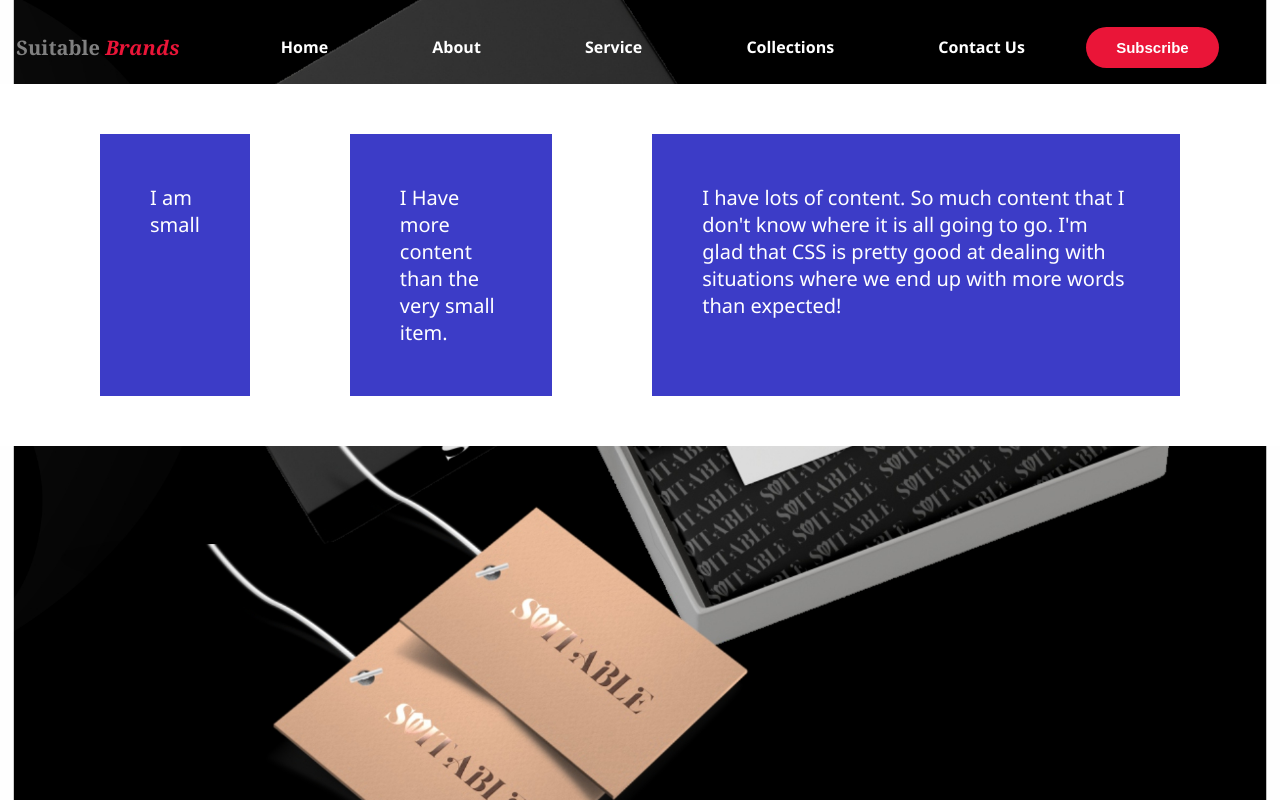
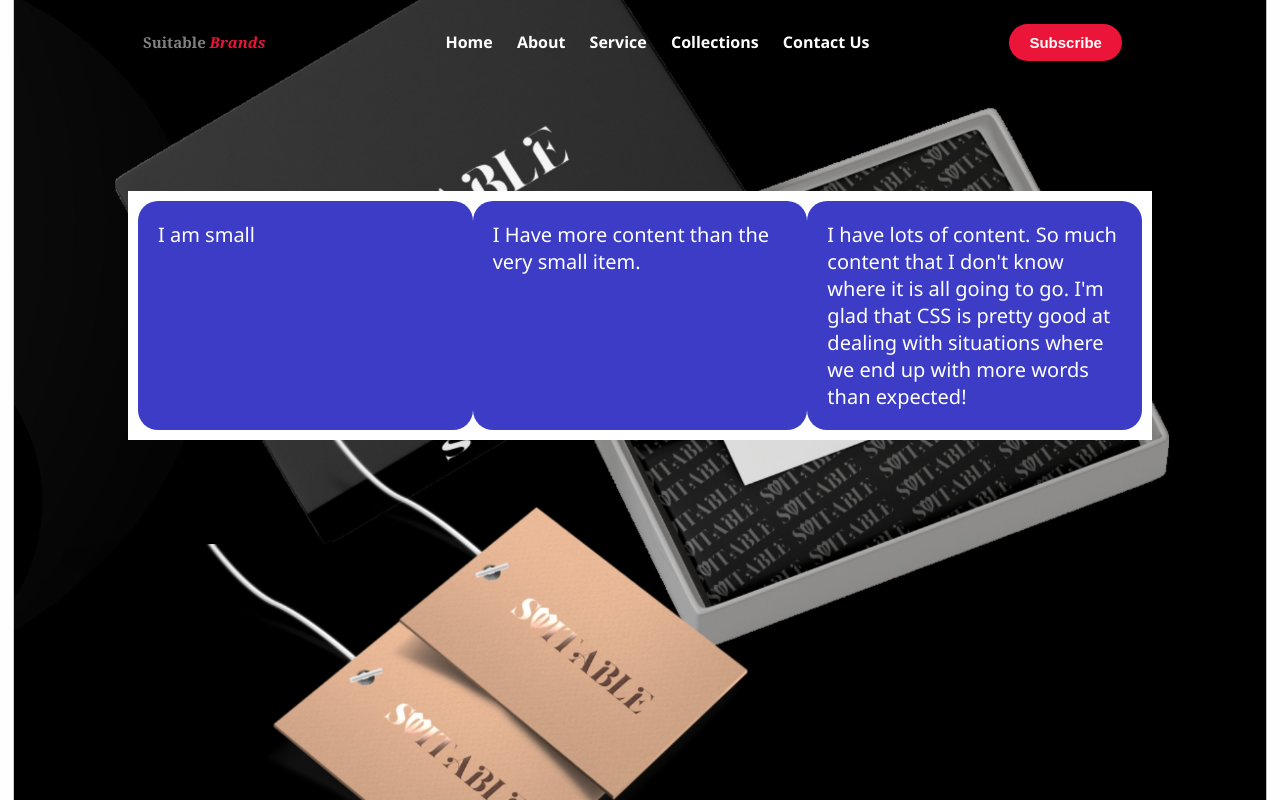
Before and after one commit to digitalpastor/indexx, a plain HTML site: page index.html in a window 1280 px wide. Drawn offline with Linux system fonts and the light colour scheme.

Commit message:
Add files via upload

```diff
--- a/index.html
+++ b/index.html
@@ -5,31 +5,25 @@
         <title>suitable_br</title>
         <style>
             body {
-                padding: 0;
-                margin: 0;
-                box-sizing: border-box;
                 font-family: 'Segoe UI', Tahoma, Geneva, Verdana, sans-serif;
-               background-image: url(p.jpg);
+                background-image: url(p.jpg);
                 background-size: cover;
                 background-position: center;
                 color: white;
             }
 
-
-
-
             nav {
                 display: flex;
                 align-items: center;
                 justify-content: space-evenly;
-                padding-top: 10px;
+                padding-top: 5px;
                 padding-left: 5px;
-                padding-right: 50px;
+                padding-right: 20px;
             }
 
             .logo {
                 color: gray;
-                font-size: 20px;
+                font-size: 15px;
                 font-family: Georgia, 'Times New Roman', Times, serif;
 
             }
@@ -42,7 +36,7 @@
             nav ul li {
                 list-style-type: none;
                 display: inline-block;
-                padding: 10px 50px;
+                padding: 2px 10px;
             }
 
             nav ul li a {
@@ -60,8 +54,8 @@
             button {
                 border: none;
                 background: #ea1538;
-                padding: 12px 30px;
-                border-radius: 30px;
+                padding: 10px 20px;
+                border-radius: 20px;
                 color: white;
                 font-weight: bold;
                 font-size: 15px;
@@ -78,19 +72,19 @@
                 display: flex;
                 background-color: white;
                 justify-content: center;
-                padding-top: 0px;
-                padding-left: 50px;
-                padding-right: 50px;
-
+                padding: 10px;
+                margin: 120px;
 
 
             }
 
             div.flexcontainer>div {
                 background-color: rgb(60, 60, 199);
-                margin: 50px;
-                padding: 50px;
+
+                padding: 20px;
                 font-size: 20px;
+                width: 100%;
+                border-radius: 20px;
 
 
             }
```
